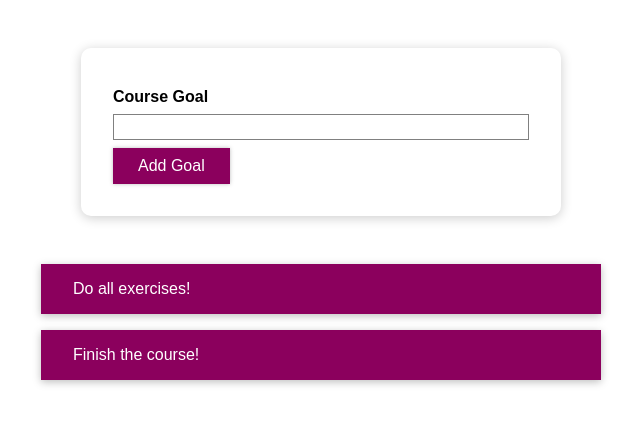
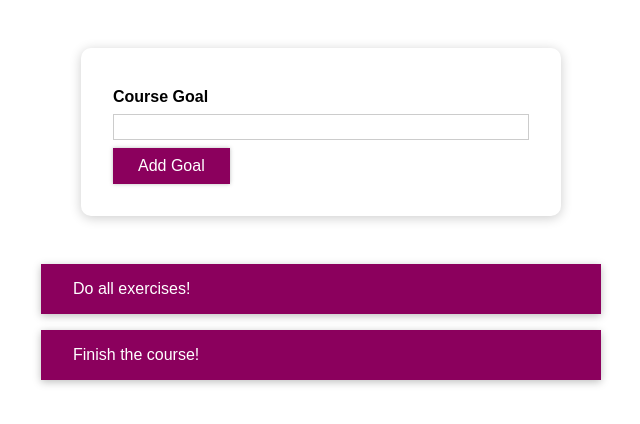
Before and after one commit to Chalderrr/react-js-training, a React (Create React App) app: page / in a window 1280 px wide. Shown: the top 424 px of the page, without its empty margins (319-959 px from the left). Built offline with nearby package versions, Linux system fonts and the light colour scheme.

Commit message:
:lipstick: reset !isValid if there's input

```diff
--- a/src/components/CourseGoals/CourseInput/CourseInput.js
+++ b/src/components/CourseGoals/CourseInput/CourseInput.js
@@ -8,6 +8,10 @@ const CourseInput = (props) => {
     const [isValid, setIsValid] = useState(true);
 
     const goalInputChangeHandler = (event) => {
+        if (event.target.value.trim().length > 0) {
+            setIsValid(true);
+        }
+
         setEnteredValue(event.target.value);
     };
 
@@ -30,7 +34,7 @@ const CourseInput = (props) => {
                 </label>
                 <input
                     style={{
-                        borderColor: !isValid ? 'red' : 'grey',
+                        borderColor: !isValid ? 'red' : '#ccc',
                         backgroundColor: !isValid ? 'salmon' : 'transparent',
                     }}
                     type="text"
```
